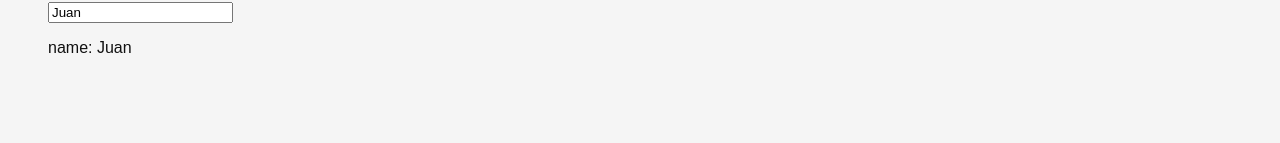
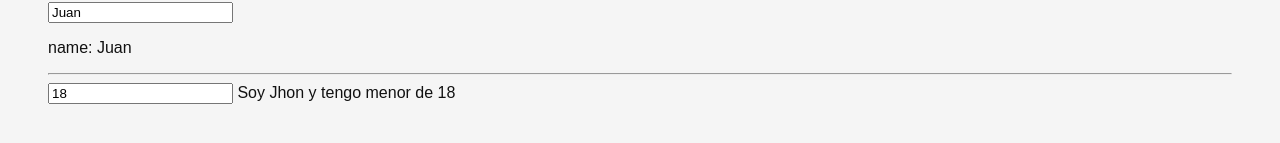
Before and after one commit to jhonbg/todoapp, an Angular app: page /labs in a window 1280 px wide. Shown: the part 1289-1432 px from the top of the page. Before the commit the page ends 1410 px from the top, so only its background shows below. Built offline with nearby package versions, Linux system fonts and the light colour scheme.

Commit message:
clase 13 mas reto

```diff
--- a/src/app/pages/home/home.component.html
+++ b/src/app/pages/home/home.component.html
@@ -57,7 +57,8 @@
       <!-- This footer should be hidden by default and shown when there are todos -->
       <footer class="footer">
         <!-- This should be `0 items left` by default -->
-        <span class="todo-count"><strong>{{ tasks().length }}</strong> item left</span>
+        <span class="todo-count" *ngIf="tasks().length > 1; else item" ><strong>{{ tasks().length }}</strong> items</span>
+        <ng-template #item> <span class="todo-count"><strong>{{ tasks().length }}</strong> item</span></ng-template>
         <!-- Remove this if you don't implement routing -->
         <ul class="filters">
           <li>
--- a/src/app/pages/labs/labs.component.html
+++ b/src/app/pages/labs/labs.component.html
@@ -11,21 +11,21 @@
   <p> la suma de 3 + 3 es {{ 3 + 3}}</p>
   <p> Hola soy {{ name() }} y mi edad es {{ age }}</p>
   <hr />
-  <img [src]="person.avatar" alt="">
-  <input type="number" [value]="person.age">
+  <img [src]="person().avatar" alt="">
+  <input type="number" [value]="person().age">
   <button [disabled]="disabled">Click me</button>
-  <p>person: {{ person.name }}</p>
+  <p>person: {{ person().name }}</p>
   <hr/>
   <button (click)="clickHandler()">click me</button>
   <button (dblclick)="clickHandler()">double me</button>
   <p>(change)</p>
-  <input type="number" [value]="person.age" (change)="changeHandler($event)">
+  <input type="number" [value]="person().age" (change)="changeHandler($event)">
   <p>(change)</p>
-  <input type="text" [value]="person.name" (change)="changeHandler($event)">
+  <input type="text" [value]="person().name" (change)="changeHandler($event)">
   <p>(keydown)</p>
-  <input type="text" [value]="person.name" (keydown)="keydownHandler($event)">
+  <input type="text" [value]="person().name" (keydown)="keydownHandler($event)">
   <p>(keydown shift+t)</p>
-  <input type="text" [value]="person.name" (keydown.shift.t)="clickHandler()">
+  <input type="text" [value]="person().name" (keydown.shift.t)="clickHandler()">
   <hr/>
   <ul>
     <p>total: {{ tasks().length }}</p>
@@ -36,4 +36,15 @@
   <h1>signals</h1>
   <input type="text" [value]="name()" (change)="changeHandler($event)">
   <p>name: {{ name() }}</p>
+  <hr/>
+  <div *ngIf="name() === 'Jhon'">
+    Soy {{ name() }}
+  </div>
+  <input type="number" [value]="person().age" (change)="changeAge($event)">
+  <div *ngIf="person().name == 'Jhon' && person().age > 18; else elseBlock">
+    Soy {{ person().name }} y tengo {{ person().age }}
+  </div>
+  <ng-template #elseBlock>
+    Soy {{ person().name }} y tengo menor de 18
+  </ng-template>
 </div>
--- a/src/app/pages/labs/labs.component.ts
+++ b/src/app/pages/labs/labs.component.ts
@@ -20,11 +20,11 @@ export class LabsComponent {
   disabled = true
   img = 'https://w3schools.com/howto/img_avatar.png'
 
-  person = {
+  person = signal({
     name: 'Jhon',
     age: 18,
     avatar: 'https://w3schools.com/howto/img_avatar.png'
-  }
+  })
 
   clickHandler() {
     alert('Hola')
@@ -40,4 +40,15 @@ export class LabsComponent {
     const input = event.target as HTMLInputElement;
     console.log(input.value);
   }
+
+  changeAge(event: Event) {
+    const input = event.target as HTMLInputElement;
+    const newValue = input.value;
+    this.person.update(prevState => {
+      return{
+        ...prevState,
+        age: parseInt(newValue)
+      }
+    });
+  }
 }
```
